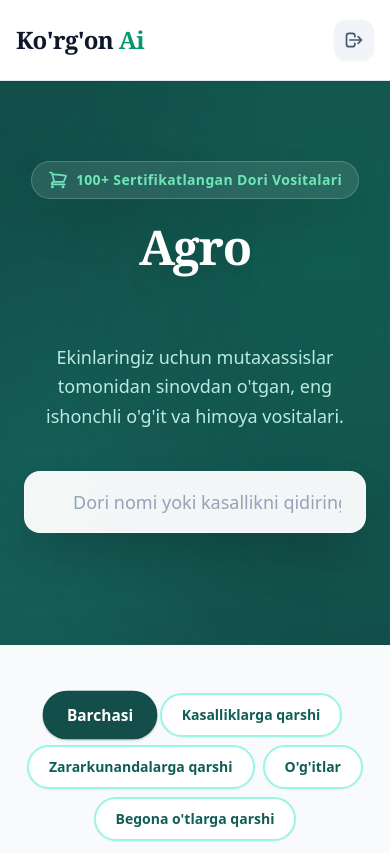
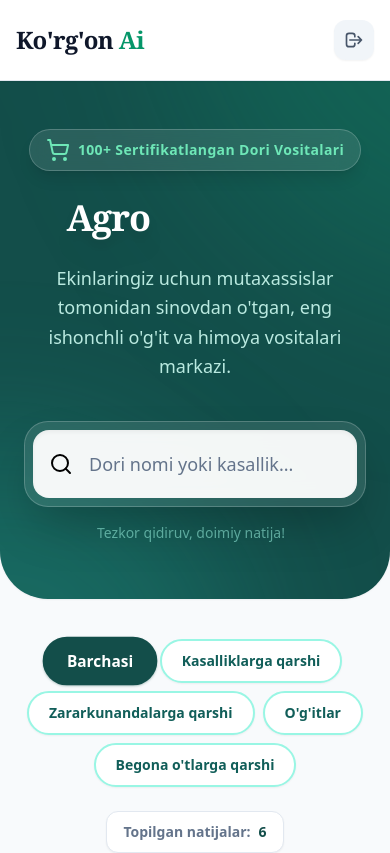
Before and after one commit to abdulazizDevop/qorgon, a React (Vite) app: page /pharmacy in a window 390 px wide. Shown: the top 853 px of the page. Built offline with nearby package versions, Linux system fonts and the light colour scheme; a web font is replaced by a local one.

Commit message:
pharm v2

```diff
--- a/components/AgroPharmacy.tsx
+++ b/components/AgroPharmacy.tsx
@@ -1,17 +1,5 @@
+import { LucideShoppingCart, Search, ShoppingCart } from 'lucide-react';
 import React, { useState, useMemo } from 'react';
-
-// Icons using SVG directly for portability
-const SearchIcon = () => (
-  <svg xmlns="http://www.w3.org/2000/svg" fill="none" viewBox="0 0 24 24" strokeWidth={2} stroke="currentColor" className="w-5 h-5">
-    <path strokeLinecap="round" strokeLinejoin="round" d="m21 21-5.197-5.197m0 0A7.5 7.5 0 1 0 5.196 5.196a7.5 7.5 0 0 0 10.607 10.607Z" />
-  </svg>
-);
-
-const ShoppingCartIcon = () => (
-  <svg xmlns="http://www.w3.org/2000/svg" fill="none" viewBox="0 0 24 24" strokeWidth={2} stroke="currentColor" className="w-5 h-5">
-    <path strokeLinecap="round" strokeLinejoin="round" d="M2.25 3h1.386c.51 0 .955.343 1.087.835l.383 1.437M7.5 14.25a3 3 0 0 0-3 3h15.75m-12.75-3h11.218c1.121-2.3 2.1-4.684 2.924-7.138a60.114 60.114 0 0 0-16.536-1.84M7.5 14.25 5.106 5.272M6 20.25a.75.75 0 1 1-1.5 0 .75.75 0 0 1 1.5 0Zm12.75 0a.75.75 0 1 1-1.5 0 .75.75 0 0 1 1.5 0Z" />
-  </svg>
-);
 
 const StarIcon = ({ filled = true }: { filled?: boolean }) => (
   <svg xmlns="http://www.w3.org/2000/svg" viewBox="0 0 24 24" fill={filled ? "currentColor" : "none"} stroke="currentColor" strokeWidth={1} className={`w-4 h-4 ${filled ? 'text-amber-400' : 'text-slate-300'}`}>
@@ -39,7 +27,7 @@ const MEDICINES: Medicine[] = [
     category: "Kasalliklarga qarshi",
     price: "45 000 so'm",
     priceNumber: 45000,
-    image: "https://images.unsplash.com/photo-1587854692152-cbe660dbde88?auto=format&fit=crop&q=80&w=500",
+    image: "https://images.unsplash.com/photo-1581578731548-c64695cc6952?auto=format&fit=crop&q=80&w=500", // Cleaning/spraying bottle
     description: "Uzum va olma daraxtlaridagi oidium va parsha kasalliklariga qarshi samarali vosita.",
     usage: "10 litr suvga 5 ml qo'shib purkaladi.",
     rating: 4.8,
@@ -51,7 +39,7 @@ const MEDICINES: Medicine[] = [
     category: "Zararkunandalarga qarshi",
     price: "38 000 so'm",
     priceNumber: 38000,
-    image: "https://images.unsplash.com/photo-1628102491629-778571d893a3?auto=format&fit=crop&q=80&w=500",
+    image: "https://images.unsplash.com/photo-1621331462282-0c890b7c933b?auto=format&fit=crop&q=80&w=500", // Man spraying field
     description: "Shira, trips va boshqa so'ruvchi zararkunandalarni tezda yo'q qiladi.",
     usage: "Hektariga 0.2 litr me'yorida qo'llaniladi.",
     rating: 4.5
@@ -62,7 +50,7 @@ const MEDICINES: Medicine[] = [
     category: "Begona o'tlarga qarshi",
     price: "95 000 so'm",
     priceNumber: 95000,
-    image: "https://images.unsplash.com/photo-1595428774223-ef52624120d2?auto=format&fit=crop&q=80&w=500",
+    image: "https://images.unsplash.com/photo-1692175016147-180aa22d3cd8?auto=format&fit=crop&q=80&w=500", // Tractor spraying field
     description: "Barcha turdagi begona o'tlarni ildizi bilan qurituvchi kuchli vosita.",
     usage: "O'simliklar o'suv davrida qo'llaniladi.",
     rating: 4.9,
@@ -74,7 +62,7 @@ const MEDICINES: Medicine[] = [
     category: "O'g'itlar",
     price: "25 000 so'm",
     priceNumber: 25000,
-    image: "https://images.unsplash.com/photo-1601646271960-e836ec43a85b?auto=format&fit=crop&q=80&w=500",
+    image: "https://images.unsplash.com/photo-1592982537447-7440770cbfc9?auto=format&fit=crop&q=80&w=500", // Green crop close up liquid drops
     description: "O'simliklarning o'sishini tezlashtiradi va immunitetini oshiradi.",
     usage: "Har 10 kunda bir marta bargdan oziqlantiriladi.",
     rating: 4.7
@@ -85,7 +73,7 @@ const MEDICINES: Medicine[] = [
     category: "Kasalliklarga qarshi",
     price: "15 000 so'm",
     priceNumber: 15000,
-    image: "https://images.unsplash.com/photo-1620916566398-39f1143ab7be?auto=format&fit=crop&q=80&w=500",
+    image: "https://images.unsplash.com/photo-1611329532986-e8eb4ab9d77e?auto=format&fit=crop&q=80&w=500", // Blue powder chemistry
     description: "Zamburug'li kasalliklarning oldini olish uchun klassik vosita.",
     usage: "Kuzda va erta bahorda daraxtlarga ishlov berish uchun.",
     rating: 4.6,
@@ -97,7 +85,7 @@ const MEDICINES: Medicine[] = [
     category: "O'g'itlar",
     price: "8 000 so'm/kg",
     priceNumber: 8000,
-    image: "https://images.unsplash.com/photo-1588623676100-24e031976008?auto=format&fit=crop&q=80&w=500",
+    image: "https://plus.unsplash.com/premium_photo-1681426687411-21986b0626a8?auto=format&fit=crop&q=80&w=500", // Soil / Granules hands
     description: "Azot, fosfor va kaliyli kompleks o'g'it. Barcha ekinlar uchun.",
     usage: "Ekishdan oldin tuproqqa solinadi.",
     rating: 4.8
@@ -136,37 +124,48 @@ const AgroPharmacy: React.FC = () => {
   return (
     <div className="min-h-screen bg-slate-50 font-sans pb-24">
       {/* Hero Section */}
-      <div className="relative bg-teal-900 overflow-hidden pt-20 pb-28 mb-12">
+      <div className="relative bg-teal-900 overflow-hidden pt-12 pb-14 mb-10 rounded-b-[3rem] shadow-sm">
         {/* Abstract Background Shapes */}
         <div className="absolute top-0 left-0 w-full h-full overflow-hidden z-0 pointer-events-none">
-          <div className="absolute -top-[20%] -right-[10%] w-[50%] h-[100%] rounded-full bg-emerald-500/20 blur-[120px]" />
-          <div className="absolute top-[40%] -left-[10%] w-[40%] h-[80%] rounded-full bg-teal-400/20 blur-[100px]" />
+          <div className="absolute top-0 right-0 w-[40rem] h-[40rem] rounded-full bg-emerald-500/20 blur-[100px] translate-x-1/3 -translate-y-1/3" />
+          <div className="absolute bottom-0 left-0 w-[30rem] h-[30rem] rounded-full bg-teal-400/20 blur-[80px] -translate-x-1/4 translate-y-1/3" />
         </div>
 
-        <div className="relative z-10 max-w-7xl mx-auto px-6 text-center">
-          <div className="inline-flex items-center gap-2 px-4 py-2 rounded-full bg-white/10 backdrop-blur-md border border-white/20 text-emerald-300 text-sm font-bold mb-6 tracking-wide shadow-2xl">
-            <ShoppingCartIcon />
+        <div className="relative z-10 max-w-7xl mx-auto px-6">
+          <div className="flex flex-col lg:flex-row items-center justify-between gap-10">
+
+            {/* Left Content */}
+            <div className="lg:w-1/2 text-center lg:text-left">
+              <div className="inline-flex items-center gap-2 px-4 py-2 rounded-full bg-white/10 backdrop-blur-md border border-white/20 text-emerald-300 text-sm font-bold mb-6 tracking-wide shadow-lg mx-auto lg:mx-0">
+                <LucideShoppingCart />
                 100+ Sertifikatlangan Dori Vositalari
               </div>
-          <h1 className="text-5xl md:text-6xl font-black text-white mb-6 font-serif drop-shadow-xl tracking-tight">
+              <h1 className="text-4xl md:text-5xl lg:text-6xl font-black text-white mb-6 font-serif drop-shadow-xl tracking-tight leading-tight">
                 Agro <span className="text-transparent bg-clip-text bg-gradient-to-r from-emerald-400 to-teal-300">Dorixona</span>
               </h1>
-          <p className="text-teal-100/90 text-lg md:text-xl max-w-2xl mx-auto mb-10 font-light leading-relaxed">
-            Ekinlaringiz uchun mutaxassislar tomonidan sinovdan o'tgan, eng ishonchli o'g'it va himoya vositalari.
+              <p className="text-teal-100/90 text-lg max-w-lg mx-auto lg:mx-0 font-light leading-relaxed">
+                Ekinlaringiz uchun mutaxassislar tomonidan sinovdan o'tgan, eng ishonchli o'g'it va himoya vositalari markazi.
               </p>
+            </div>
 
-          {/* Search Bar */}
-          <div className="relative max-w-xl mx-auto group">
-            <div className="absolute inset-y-0 left-4 flex items-center pointer-events-none text-slate-400 group-focus-within:text-emerald-500 transition-colors">
-              <SearchIcon />
+            {/* Right Search Bar */}
+            <div className="lg:w-1/2 w-full max-w-xl">
+               <div className="bg-white/10 backdrop-blur-md p-2 rounded-3xl border border-white/20 shadow-2xl relative">
+                 <div className="absolute inset-y-0 left-6 flex items-center pointer-events-none text-white/50">
+                    <Search color='black' />
                  </div>
                  <input
                     type="text"
-              placeholder="Dori nomi yoki kasallikni qidiring..."
+                    placeholder="Dori nomi yoki kasallik..."
                     value={searchQuery}
                     onChange={(e) => setSearchQuery(e.target.value)}
-              className="w-full pl-12 pr-6 py-4 rounded-2xl bg-white/95 backdrop-blur-xl border border-white/40 shadow-2xl text-slate-800 placeholder:text-slate-400 focus:outline-none focus:ring-4 focus:ring-emerald-500/30 transition-all font-medium text-lg"
+                    className="w-full pl-14 pr-6 py-5 rounded-2xl bg-white/95 text-slate-800 placeholder:text-slate-500 focus:outline-none focus:ring-4 focus:ring-emerald-500/50 shadow-inner font-medium text-lg transition-all"
                  />
+                 {/* Decorative elements around search */}
+               </div>
+               <p className="text-teal-200/60 text-sm mt-4 text-center lg:text-right font-medium pr-2">Tezkor qidiruv, doimiy natija!</p>
+            </div>
+
           </div>
         </div>
       </div>
@@ -214,7 +213,7 @@ const AgroPharmacy: React.FC = () => {
                     />
                   ) : (
                     <div className="flex flex-col items-center justify-center h-full text-slate-300 group-hover:scale-110 transition-transform duration-700">
-                      <ShoppingCartIcon />
+                      <LucideShoppingCart />
                       <span className="text-xs font-bold uppercase tracking-wider mt-2">Rasm yo'q</span>
                     </div>
                   )}
@@ -283,7 +282,7 @@ const AgroPharmacy: React.FC = () => {
                       title="Savatga qo'shish"
                     >
                       <div className={`transition-transform duration-300 ${addedItems.includes(medicine.id) ? 'scale-0' : 'scale-100'}`}>
-                        <ShoppingCartIcon />
+                        <LucideShoppingCart />
                       </div>
                       <div className={`absolute inset-0 flex items-center justify-center transition-transform duration-300 ${addedItems.includes(medicine.id) ? 'scale-100' : 'scale-0'}`}>
                         <svg className="w-6 h-6" fill="none" viewBox="0 0 24 24" stroke="currentColor" strokeWidth={3}>
@@ -299,7 +298,7 @@ const AgroPharmacy: React.FC = () => {
         ) : (
           <div className="text-center py-20">
             <div className="w-24 h-24 bg-slate-100 rounded-full flex items-center justify-center mx-auto mb-6 text-slate-300">
-               <SearchIcon />
+               <Search color='black' />
             </div>
             <h3 className="text-2xl font-black text-slate-800 mb-2 font-serif">Hech narsa topilmadi</h3>
             <p className="text-slate-500">Kiritilgan qidiruv bo'yicha dori vositalari topilmadi. Boshqa so'z bilan izlab ko'ring.</p>
--- a/package.json
+++ b/package.json
@@ -12,6 +12,8 @@
     "@google/genai": "^1.38.0",
     "@types/leaflet": "^1.9.21",
     "leaflet": "^1.9.4",
+    "lucide": "^0.576.0",
+    "lucide-react": "^0.576.0",
     "react": "^19.2.4",
     "react-dom": "^19.2.4",
     "react-leaflet": "^5.0.0",
```
Also changed, not shown: 1 other file (tests, documents, lock files or other folders). Lines whose indentation alone changed are shown as unchanged.
